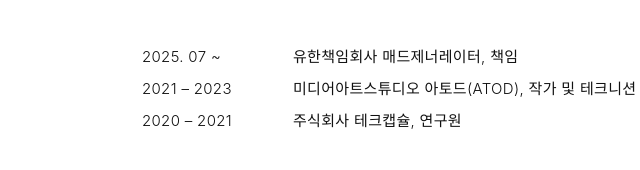
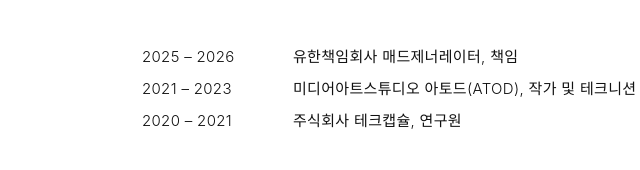
Before and after one commit to Mihael-99/mihael-99.github.io, a plain HTML site: page about.html in a window 1280 px wide. Shown: the part 939-1109 px from the top of the page, 298-938 px from the left. Drawn offline with nearby package versions, Linux system fonts and the light colour scheme; a web font is replaced by a local one.

Commit message:
매드 경력 수정

```diff
--- a/about.html
+++ b/about.html
@@ -101,7 +101,7 @@
                             <h4 class="meta-title"><span data-lang="ko">경력</span><span data-lang="en">Experience</span></h4>
                             <ul class="meta-list">
                                 <li>
-                                    <span class="year">2025. 07 ~</span>
+                                    <span class="year">2025 – 2026</span>
                                     <span class="entry">
                                         <span data-lang="ko">유한책임회사 매드제너레이터, 책임</span>
                                         <span data-lang="en">Mad Generator LLC, Director</span>
```
